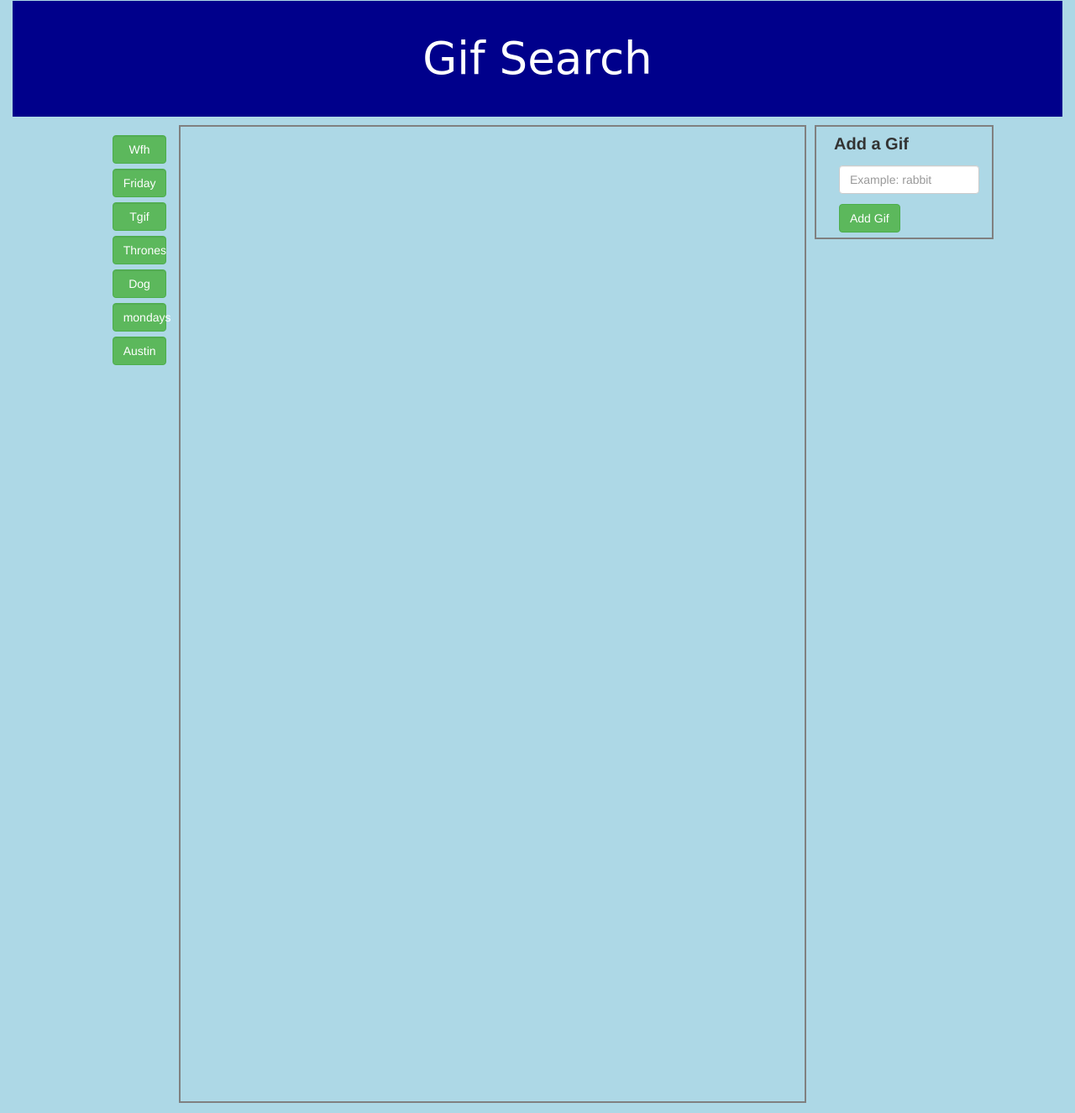
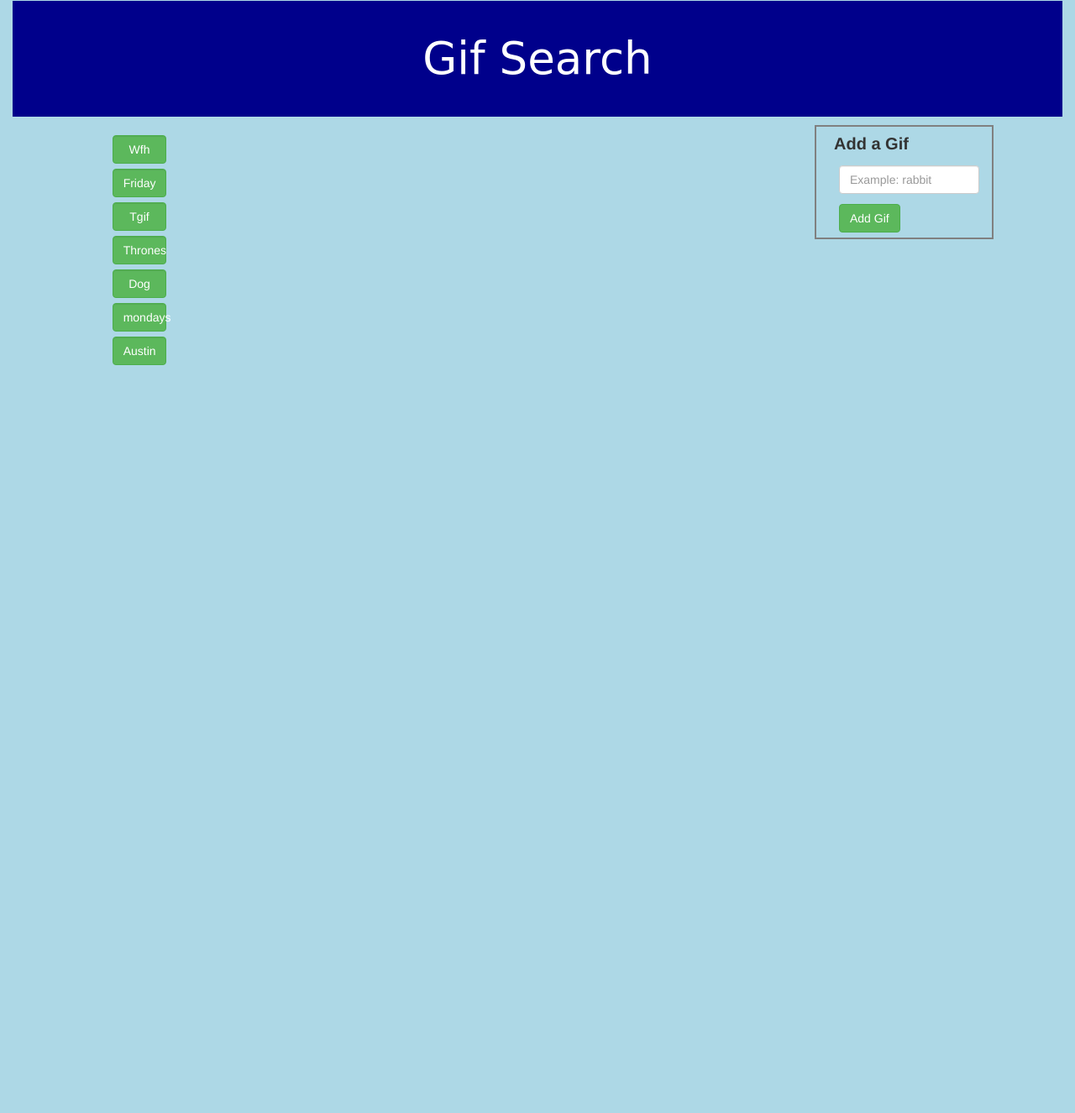
Before and after one commit to shwetarane/Giphy-API, a PHP site: page / in a window 1280 px wide. Shown: the whole page at 84% size. Run offline with PHP 8.4, Linux system fonts and the light colour scheme; some libraries are stand-ins or nearby versions.

Commit message:
removed the border

```diff
--- a/assets/css/style.css
+++ b/assets/css/style.css
@@ -40,7 +40,7 @@
 }
 
 .gifsDisplay {
-    border: 2px solid gray;
+    /*border: 2px solid gray;*/
     margin-right: 10px;
     margin-left: 0px;
     margin-bottom: 0px;
```
